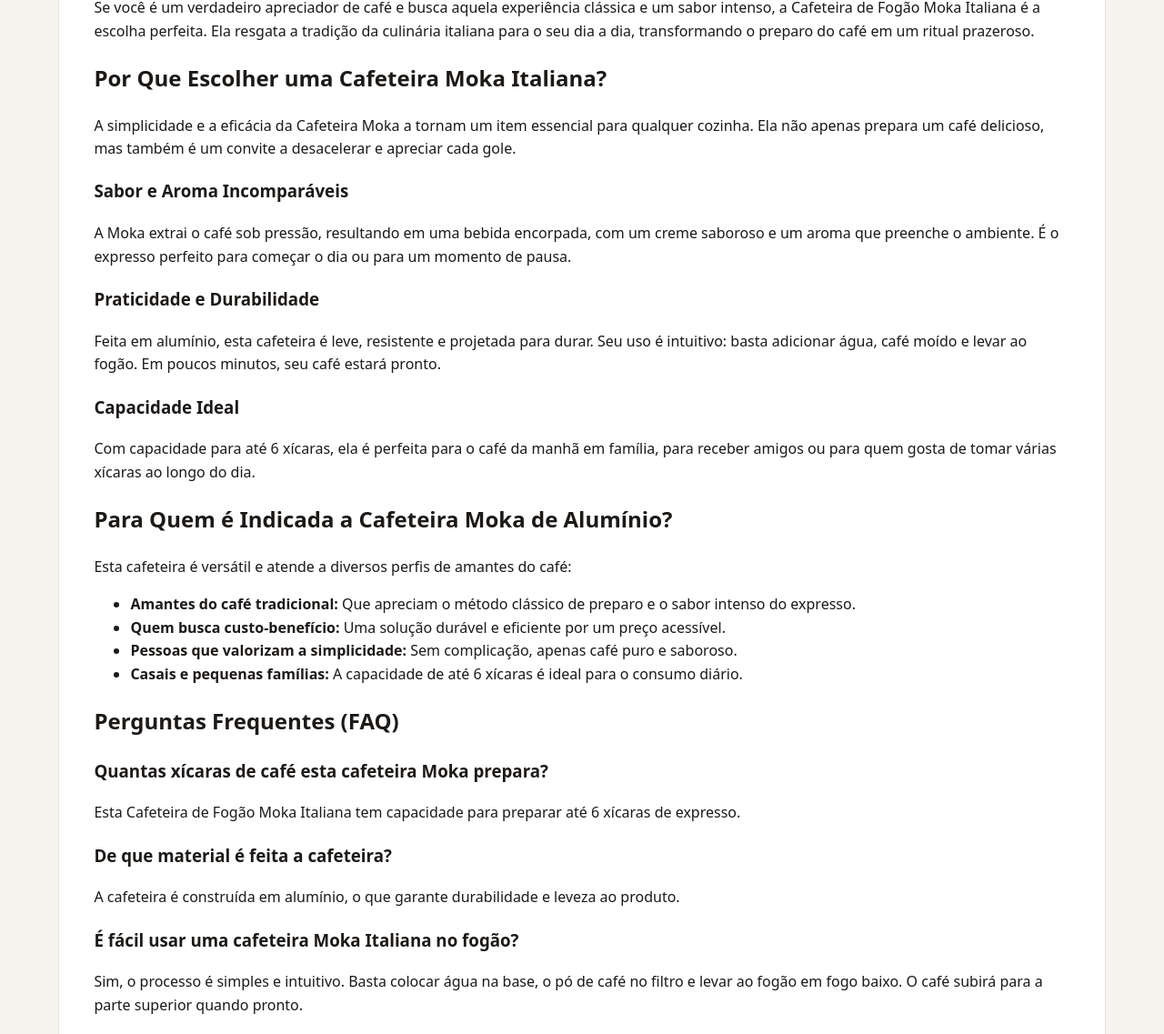
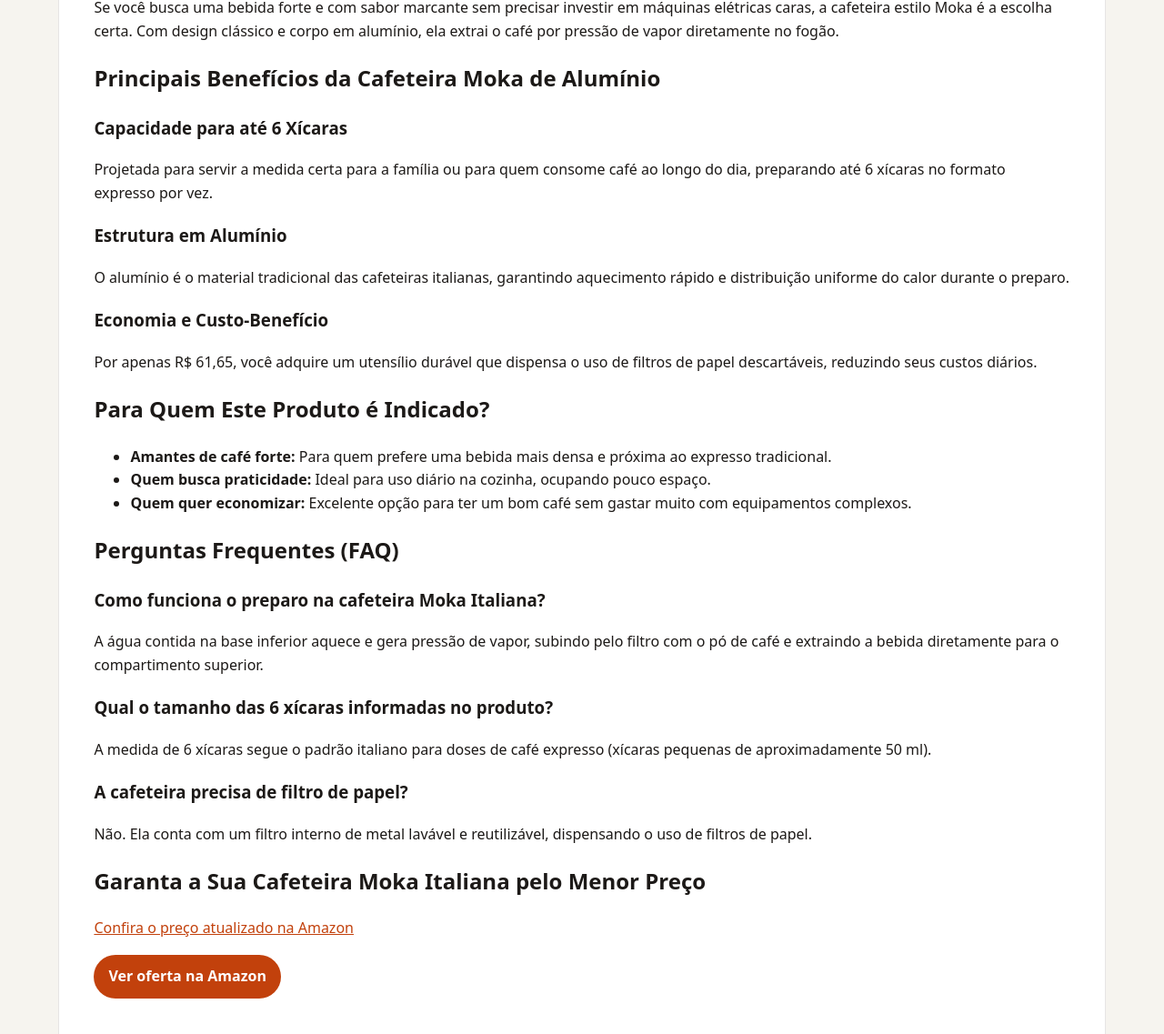
Before and after one commit to Monuver/afiliado, a Jekyll site: the page built from _posts/2026-08-20-cafeteira-de-fogao-moka-italiana-expresso-aluminio-ate-6-xic-b08b79hyvc.md, in a window 1280 px wide and 1400 px high, scrolled down 374 px. Shown: the part 263-1400 px from the top of the window at 91% size. Built offline with Jekyll 4.4.1, drawn with Linux system fonts in a browser that asks for light colours; some of the changed text lies outside the part shown.

```diff
--- a/_posts/2026-08-20-cafeteira-de-fogao-moka-italiana-expresso-aluminio-ate-6-xic-b08b79hyvc.md
+++ b/_posts/2026-08-20-cafeteira-de-fogao-moka-italiana-expresso-aluminio-ate-6-xic-b08b79hyvc.md
@@ -1,8 +1,8 @@
 ---
 layout: post
-title: 'Cafeteira Moka Italiana: O Sabor Autêntico do Expresso na Sua Casa'
-description: Desfrute do café perfeito com a Cafeteira Moka Italiana de Alumínio. Prepare um expresso rico e encorpado para até 6 xícaras no fogão. Tradição e sabor...
-date: 2026-10-30 11:53:58 -0300
+title: 'Cafeteira de Fogão Moka Italiana em Alumínio: Café Encorpado por Menos de R$ 62'
+description: Garanta um café intenso e encorpado com a Cafeteira de Fogão Moka Italiana em Alumínio para até 6 Xícaras. Praticidade no seu dia a dia por R$ 61,65.
+date: 2026-11-01 11:47:48 -0300
 categories:
 - ofertas
 image: https://m.media-amazon.com/images/I/61A1oovKq-L._AC_SL1200_.jpg
@@ -10,49 +10,42 @@ preco: R$61,65
 affiliate_url: https://amzn.to/4x2LESM
 ---
 
-# Cafeteira Moka Italiana: O Sabor Autêntico do Expresso na Sua Casa
+# Cafeteira de Fogão Moka Italiana em Alumínio: Café Encorpado por Menos de R$ 62
 
-Desfrute do café perfeito com a Cafeteira Moka Italiana de Alumínio. Prepare um expresso rico e encorpado para até 6 xícaras no fogão. Tradição e sabor por um preço imperdível.
+Garanta um café intenso e encorpado com a Cafeteira de Fogão Moka Italiana em Alumínio para até 6 Xícaras. Praticidade no seu dia a dia por R$ 61,65.
 
 ![Cafeteira de Fogão Moka Italiana Expresso Aluminio até 6 Xícaras](https://m.media-amazon.com/images/I/61A1oovKq-L._AC_SL1200_.jpg)
 
-Se você é um verdadeiro apreciador de café e busca aquela experiência clássica e um sabor intenso, a Cafeteira de Fogão Moka Italiana é a escolha perfeita. Ela resgata a tradição da culinária italiana para o seu dia a dia, transformando o preparo do café em um ritual prazeroso.
+Se você busca uma bebida forte e com sabor marcante sem precisar investir em máquinas elétricas caras, a cafeteira estilo Moka é a escolha certa. Com design clássico e corpo em alumínio, ela extrai o café por pressão de vapor diretamente no fogão.
 
-## Por Que Escolher uma Cafeteira Moka Italiana?
+## Principais Benefícios da Cafeteira Moka de Alumínio
 
-A simplicidade e a eficácia da Cafeteira Moka a tornam um item essencial para qualquer cozinha. Ela não apenas prepara um café delicioso, mas também é um convite a desacelerar e apreciar cada gole.
+### Capacidade para até 6 Xícaras
+Projetada para servir a medida certa para a família ou para quem consome café ao longo do dia, preparando até 6 xícaras no formato expresso por vez.
 
-### Sabor e Aroma Incomparáveis
-A Moka extrai o café sob pressão, resultando em uma bebida encorpada, com um creme saboroso e um aroma que preenche o ambiente. É o expresso perfeito para começar o dia ou para um momento de pausa.
+### Estrutura em Alumínio
+O alumínio é o material tradicional das cafeteiras italianas, garantindo aquecimento rápido e distribuição uniforme do calor durante o preparo.
 
-### Praticidade e Durabilidade
-Feita em alumínio, esta cafeteira é leve, resistente e projetada para durar. Seu uso é intuitivo: basta adicionar água, café moído e levar ao fogão. Em poucos minutos, seu café estará pronto.
+### Economia e Custo-Benefício
+Por apenas R$ 61,65, você adquire um utensílio durável que dispensa o uso de filtros de papel descartáveis, reduzindo seus custos diários.
 
-### Capacidade Ideal
-Com capacidade para até 6 xícaras, ela é perfeita para o café da manhã em família, para receber amigos ou para quem gosta de tomar várias xícaras ao longo do dia.
+## Para Quem Este Produto é Indicado?
 
-## Para Quem é Indicada a Cafeteira Moka de Alumínio?
-
-Esta cafeteira é versátil e atende a diversos perfis de amantes do café:
-
-*   **Amantes do café tradicional:** Que apreciam o método clássico de preparo e o sabor intenso do expresso.
-*   **Quem busca custo-benefício:** Uma solução durável e eficiente por um preço acessível.
-*   **Pessoas que valorizam a simplicidade:** Sem complicação, apenas café puro e saboroso.
-*   **Casais e pequenas famílias:** A capacidade de até 6 xícaras é ideal para o consumo diário.
+- **Amantes de café forte:** Para quem prefere uma bebida mais densa e próxima ao expresso tradicional.
+- **Quem busca praticidade:** Ideal para uso diário na cozinha, ocupando pouco espaço.
+- **Quem quer economizar:** Excelente opção para ter um bom café sem gastar muito com equipamentos complexos.
 
 ## Perguntas Frequentes (FAQ)
 
-### Quantas xícaras de café esta cafeteira Moka prepara?
-Esta Cafeteira de Fogão Moka Italiana tem capacidade para preparar até 6 xícaras de expresso.
+### Como funciona o preparo na cafeteira Moka Italiana?
+A água contida na base inferior aquece e gera pressão de vapor, subindo pelo filtro com o pó de café e extraindo a bebida diretamente para o compartimento superior.
 
-### De que material é feita a cafeteira?
-A cafeteira é construída em alumínio, o que garante durabilidade e leveza ao produto.
+### Qual o tamanho das 6 xícaras informadas no produto?
+A medida de 6 xícaras segue o padrão italiano para doses de café expresso (xícaras pequenas de aproximadamente 50 ml).
 
-### É fácil usar uma cafeteira Moka Italiana no fogão?
-Sim, o processo é simples e intuitivo. Basta colocar água na base, o pó de café no filtro e levar ao fogão em fogo baixo. O café subirá para a parte superior quando pronto.
+### A cafeteira precisa de filtro de papel?
+Não. Ela conta com um filtro interno de metal lavável e reutilizável, dispensando o uso de filtros de papel.
 
-## Não Perca Essa Oferta!
-
-Aproveite a oportunidade de ter em sua casa a Cafeteira de Fogão Moka Italiana Expresso de Alumínio e desfrute do verdadeiro sabor do café.
+## Garanta a Sua Cafeteira Moka Italiana pelo Menor Preço
 
 [Confira o preço atualizado na Amazon](https://amzn.to/4x2LESM)
```
Also changed, not shown: _posts/2026-08-18-cadeira-escritorio-presidente-atlanta-duoffice-preta-comfort-b09vnbcfdj.md (+35 -23 lines), _posts/2026-08-18-hastes-flexiveis-cotonete-bebe-bastonetes-bellacotton-caixa-b0cx9wkp1b.md (+21 -21 lines), _posts/2026-08-18-shampoo-clorexidina-dugs-caes-seborreia-anti-queda-500ml-b09l9qkmd1.md (+20 -32 lines).
